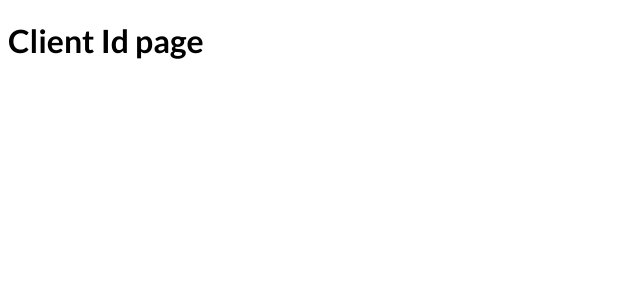
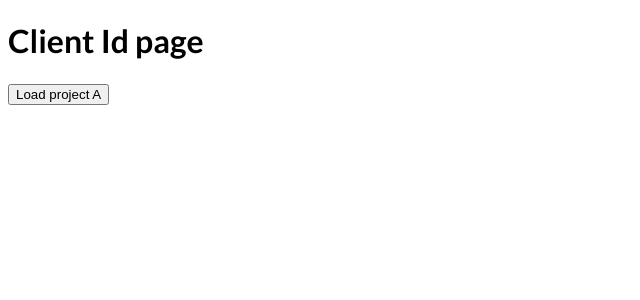
Before and after one commit to Vasant-Mestry-11/page-router-introduction, a Next.js app: page /clients/1 in a window 1280 px wide. Shown: the top 300 px of the page, without its empty margins (0-640 px from the left). Built offline with nearby package versions, Linux system fonts and the light colour scheme.

Commit message:
:zap: navigating programatically

```diff
--- a/pages/clients/[id]/index.js
+++ b/pages/clients/[id]/index.js
@@ -1,5 +1,19 @@
+import { useRouter } from "next/router"
+
 export default function ClientIdPage() {
+
+  const router = useRouter();
+
+  function loadProjectHandler() {
+    // load data...
+    // router.push('/clients/max/projecta')
+    router.push({
+      pathname: '/clients/[id]/[clientProjectId]',
+      query: { id: 'max', clientProjectId: 'projecta' }
+    })
+  }
   return <div>
     <h1>Client Id page</h1>
+    <button onClick={loadProjectHandler}>Load project A</button>
   </div>
 }
```
